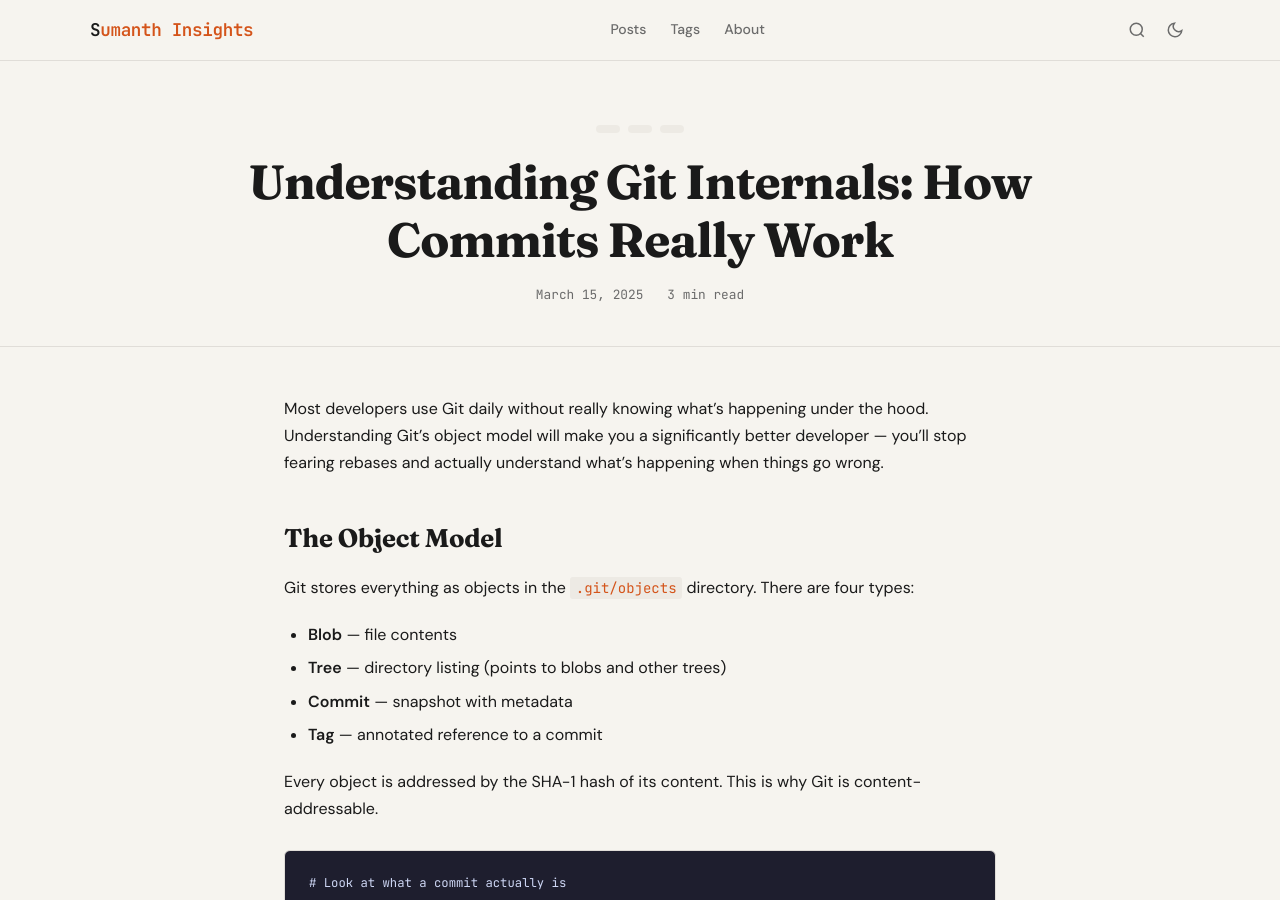
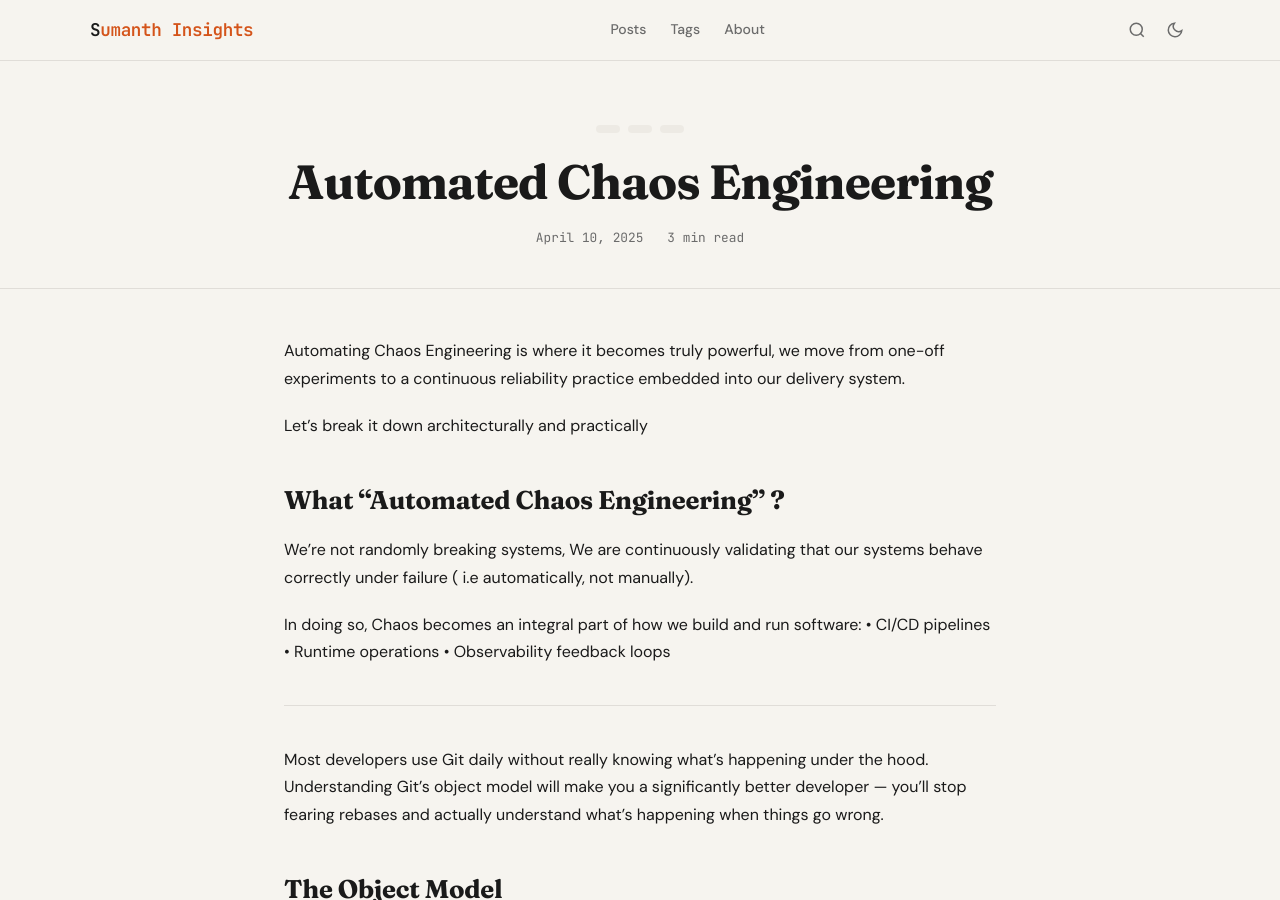
Before and after one commit to sumanthrb/insights, a Jekyll site: the page built from _posts/2025-03-15-git-internals.md, in a window 1280 px wide and 900 px high. Built offline with Jekyll 4.4.1, drawn with Linux system fonts in a browser that asks for light colours.

Commit message:
Update 2025-03-15-git-internals.md

```diff
--- a/_posts/2025-03-15-git-internals.md
+++ b/_posts/2025-03-15-git-internals.md
@@ -1,11 +1,27 @@
 ---
 layout: post
-title: "Understanding Git Internals: How Commits Really Work"
-date: 2025-03-15
+title: "Automated Chaos Engineering"
+date: 2025-04-10
 tags: [git, internals, version-control]
 excerpt: "Most developers use Git daily without knowing how it actually works under the hood. Let's fix that."
 ---
 
+Automating Chaos Engineering is where it becomes truly powerful, we move from one-off experiments to a continuous reliability practice embedded into our delivery system.
+
+Let’s break it down architecturally and practically
+
+## What “Automated Chaos Engineering” ?
+
+We’re not randomly breaking systems, We are continuously validating that our systems behave correctly under failure ( i.e automatically, not manually).
+
+In doing so, Chaos becomes an integral part of how we build and run software:
+• CI/CD pipelines
+• Runtime operations
+• Observability feedback loops
+
+
+
+------------
 Most developers use Git daily without really knowing what's happening under the hood. Understanding Git's object model will make you a significantly better developer — you'll stop fearing rebases and actually understand what's happening when things go wrong.
 
 ## The Object Model
```
